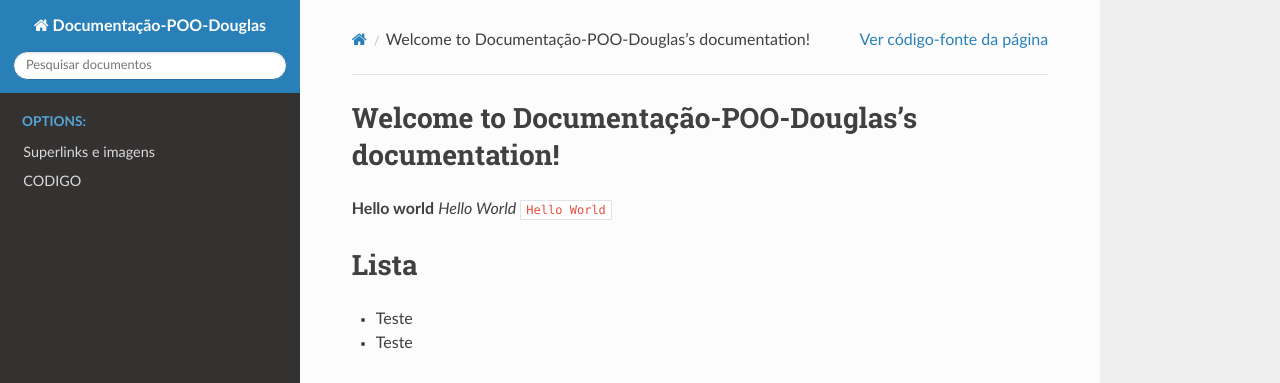
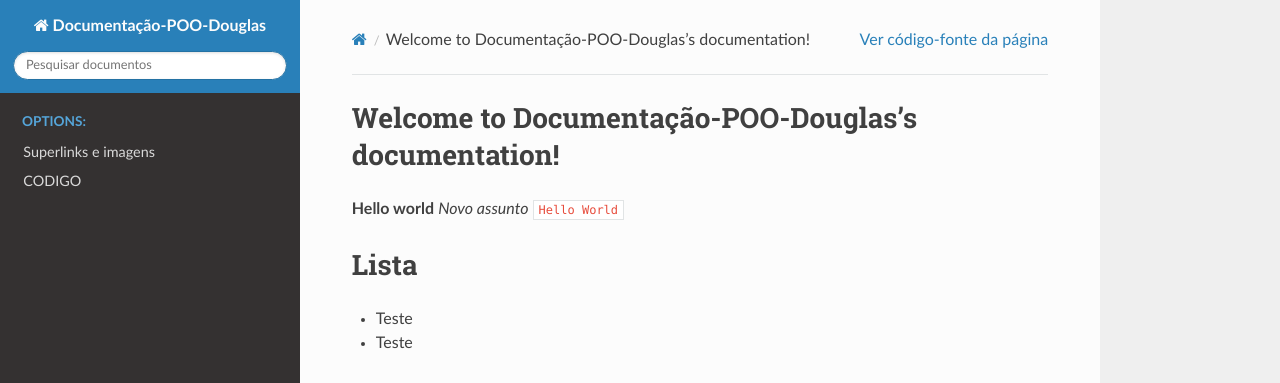
Before and after one commit to Constantini-D/RTD-SuperRPG, a Sphinx documentation site: the page built from docs/index.rst, in a window 1280 px wide and 1060 px high. Shown: the top 383 px of the window. Built offline with Sphinx 7.4.7 and the Read the Docs theme 2.0.0, drawn with Linux system fonts in a browser that asks for light colours.

Commit message:
second commit

```diff
--- a/docs/index.rst
+++ b/docs/index.rst
@@ -7,8 +7,9 @@ Welcome to Documentação-POO-Douglas's documentation!
 ====================================================
 
 **Hello world**
-*Hello World*
+*Novo assunto*
 ``Hello World``
+
 
 
 Lista
```
